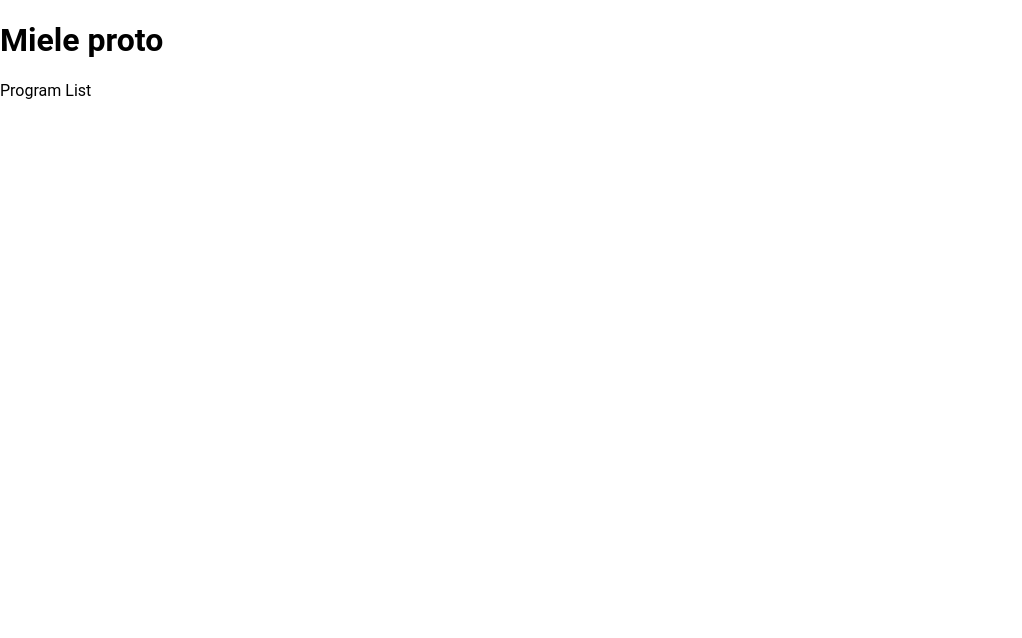
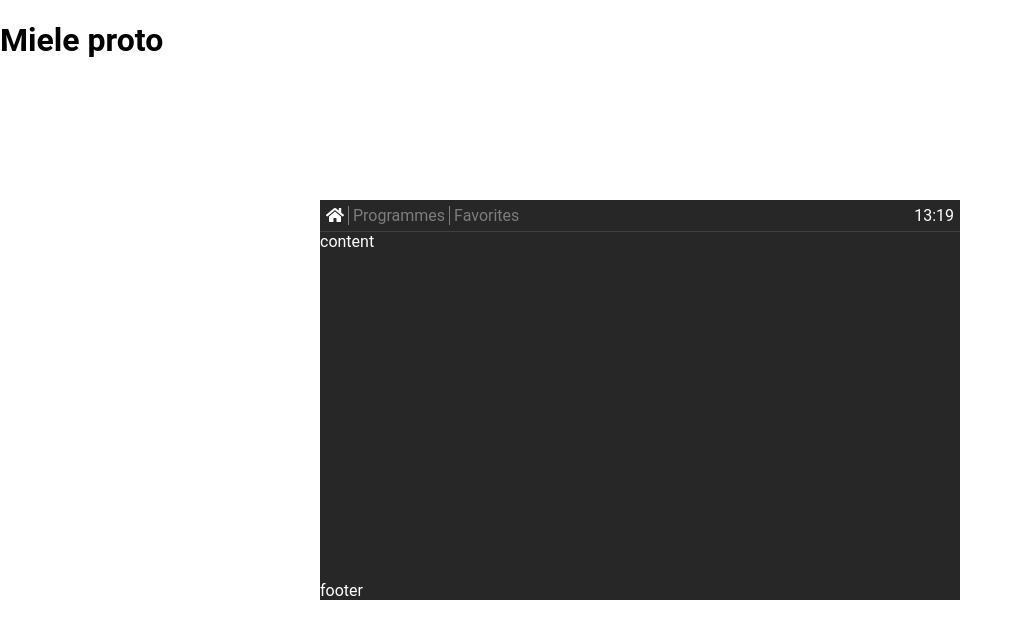
Before and after one commit to bogdan-rotariu/miele-prototype, a React (Create React App) app: page / in a window 1280 px wide. Shown: the top 638 px of the page, without its empty margins (0-1022 px from the left). Built offline with nearby package versions, Linux system fonts and the light colour scheme; a web font is replaced by a local one.

Commit message:
feat: ProgramListTopBar component and PrograList grid styles

```diff
--- /dev/null
+++ b/src/components/molecules/index.js
@@ -0,0 +1 @@
+export * from './program-list-topbar'
--- /dev/null
+++ b/src/components/molecules/program-list-topbar/index.js
@@ -0,0 +1 @@
+export { ProgramListTopBar } from './program-list-top-bar'
--- /dev/null
+++ b/src/components/molecules/program-list-topbar/program-list-top-bar.jsx
@@ -0,0 +1,18 @@
+import { HomeIcon } from '../../atoms'
+import { useCurrentTime } from '../../../hooks'
+import styles from './program-list-top-bar.module.scss'
+
+export const ProgramListTopBar = () => {
+    const currentTime = useCurrentTime()
+    const list = ['Programmes', 'Favorites']
+
+    return (
+        <ul className={styles.list}>
+            <li><HomeIcon /></li>
+            {list.map((listItem, idx) => (
+                <li key={`${listItem}-${idx}`} className={styles.item}>{listItem}</li>
+            ))}
+            <li className={styles.item}>{currentTime}</li>
+        </ul>
+    )
+}
--- /dev/null
+++ b/src/components/molecules/program-list-topbar/program-list-top-bar.module.scss
@@ -0,0 +1,22 @@
+.list {
+    border-bottom: 1px solid var(--color-dark-80);
+    display: flex;
+    list-style: none;
+    margin: 0;
+    padding: 0.375rem;
+}
+
+.item {
+    color: var(--color-dark-60);
+
+    &:not(:last-child) {
+        border-left: 1px solid var(--color-dark-60);
+        margin-left: 0.25rem;
+        padding-left: 0.25rem;
+    }
+
+    &:last-child {
+        margin-left: auto;
+        color: var(--color-white);
+    }
+}
--- a/src/components/organisms/program-list/program-list.jsx
+++ b/src/components/organisms/program-list/program-list.jsx
@@ -1,3 +1,10 @@
+import { ProgramListTopBar } from '../../molecules'
+import styles from './program-list.module.scss'
+
 export const ProgramList = () => {
-    return <section>Program List</section>
+    return <section className={styles.container}>
+        <ProgramListTopBar />
+        <div>content</div>
+        <div>footer</div>
+    </section>
 }
--- /dev/null
+++ b/src/components/organisms/program-list/program-list.module.scss
@@ -0,0 +1,14 @@
+.container {
+    background: var(--color-dark-100);
+    color: var(--color-white);
+
+    display: grid;
+    grid-template-rows: min-content 1fr min-content;
+
+    width: max(400px, 50%);
+    height: 50vh;
+    position: absolute;
+    top: 50%;
+    left: 50%;
+    transform: translate(-50%, -50%);
+}
--- /dev/null
+++ b/src/hooks/index.js
@@ -0,0 +1 @@
+export * from './useCurrentTime'
--- /dev/null
+++ b/src/hooks/useCurrentTime/index.js
@@ -0,0 +1 @@
+export { useCurrentTime } from './useCurrentTime'
--- /dev/null
+++ b/src/hooks/useCurrentTime/useCurrentTime.js
@@ -0,0 +1,7 @@
+export const useCurrentTime = () => {
+    const today = new Date()
+    const hours = today.getHours()
+    const mins = today.getMinutes()
+
+    return `${hours}:${mins < 10 ? `0${mins}`: mins}`
+}
--- a/src/index.scss
+++ b/src/index.scss
@@ -10,6 +10,10 @@
     --typography-font-weight-regular: 400;
     --typography-roboto-font-family: 'Roboto', sans-serif;
     --typography-font-size: 1rem;
+    --color-white: #fff;
+    --color-dark-100: rgb(39, 39, 39);
+    --color-dark-80: rgb(64, 64, 64);
+    --color-dark-60: rgb(125, 125, 125);
 }
 
 html,
```
